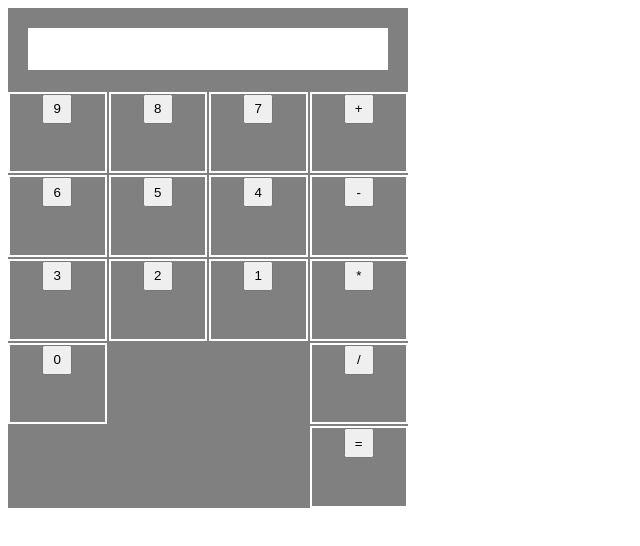
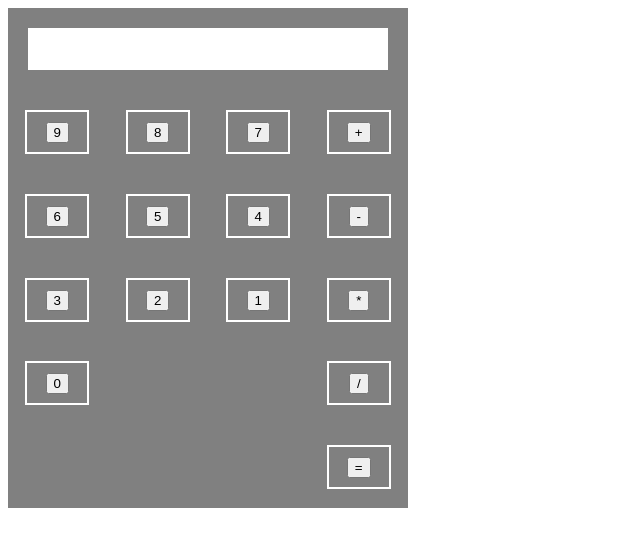
Before and after one commit to SerginoCroes/odin-calculator, a plain HTML site: page index.html in a window 1280 px wide. Shown: the whole page, without its empty margins (0-640 px from the left). Drawn offline with Linux system fonts and the light colour scheme.

Commit message:
becoming functional

```diff
--- a/style.css
+++ b/style.css
@@ -1,9 +1,3 @@
-button{
-    margin: auto;
-    height: 30px;
-    width: 30px;
-}
-
 .calcbody {
     display: grid;
     grid-template-columns: repeat(4, 1fr);
@@ -18,11 +12,19 @@ button{
     background-color: white;
     margin: 20px;
     grid-area: 1 / 1 / span 1 / span 4 ;
+    text-align: right;
+    font-size: 30px;
+    font-family: monospace;
 }
 
 .button {
     text-align: center;
     border: 2px solid white;
+    margin: auto;
+    height: 40px;
+    width: 60px;
+    font-size: 30px;
+    font-family: monospace;
 }
 
 .buttonplus {
```
